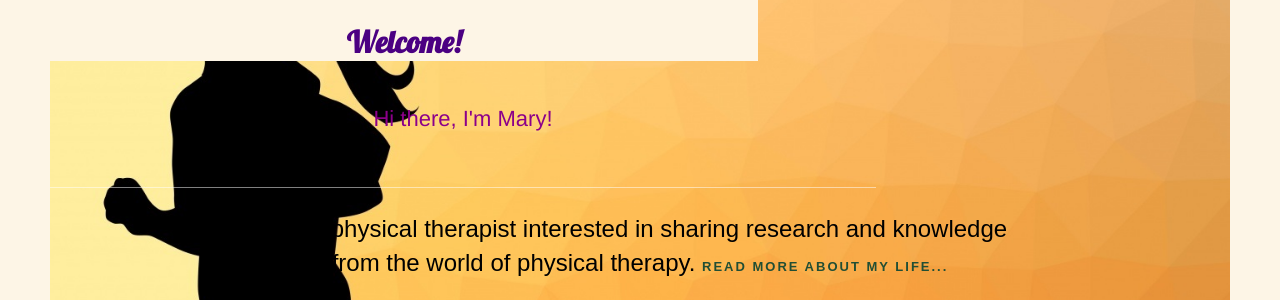
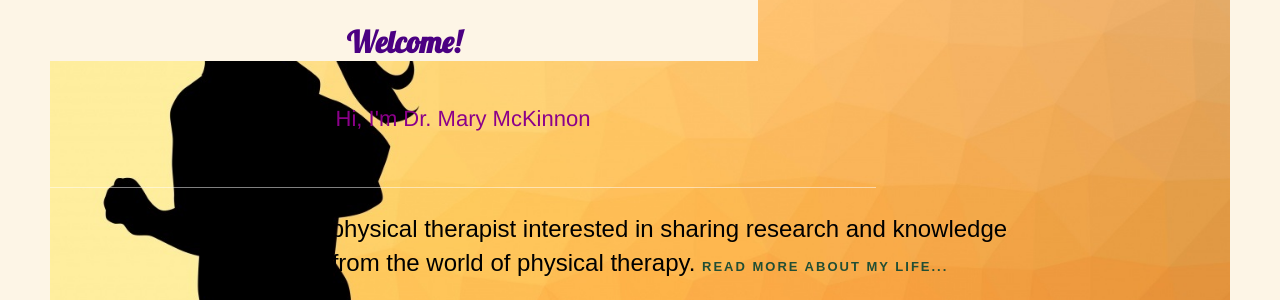
Before and after one commit to maryamckinnon/maryamckinnon.github.io, a Jekyll site: the page built from index.html, in a window 1280 px wide. Shown: the part 185-485 px from the top of the page. Built offline with Jekyll 4.4.1, drawn with Linux system fonts in a browser that asks for light colours.

Commit message:
Update index.html

```diff
--- a/index.html
+++ b/index.html
@@ -15,11 +15,11 @@ title: Mary McKinnon, Doctorate of Physical Therapy
 		<h1> Welcome! </h1>
 			<div class="container">
     		<div class="blurb">
-        		<h2>Hi there, I'm Mary!</h2>
+        		<h2>Hi, I'm Dr. Mary McKinnon</h2>
 				<p>I'm a physical therapist interested in sharing research and knowledge <br>
 				from the world of physical therapy. <a href="/about">Read more about my life...</a></p>
 		</div>
-			</div>
+		</div>
 		</div>
 
 		<div>
```
